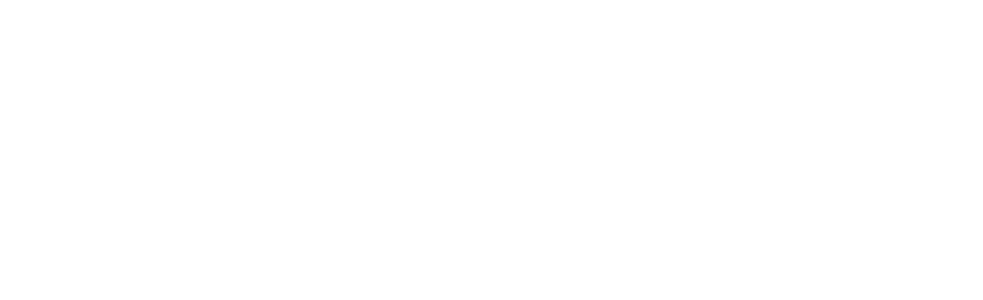
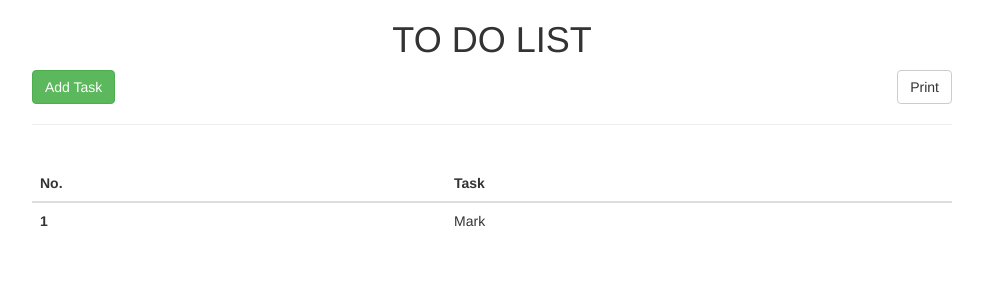
Before and after one commit to slavasit/todolist, a PHP site: page / in a window 1280 px wide. Before the commit the part shown is empty. Shown: the top 300 px of the page, without its empty margins (148-1131 px from the left). Run offline with PHP 8.4, Linux system fonts and the light colour scheme; some libraries are stand-ins or nearby versions.

Commit message:
Design Table

```diff
--- a/index.php
+++ b/index.php
@@ -1,7 +1,48 @@
-<?php
-/**
- * Created by PhpStorm.
- * User: slavas
- * Date: 5/10/2017
- * Time: 12:39 PM
- */
+<!doctype html>
+<html lang="en">
+<head>
+    <meta charset="UTF-8">
+    <meta name="viewport"
+          content="width=device-width, user-scalable=no, initial-scale=1.0, maximum-scale=1.0, minimum-scale=1.0">
+    <meta http-equiv="X-UA-Compatible" content="ie=edge">
+    <script src="https://maxcdn.bootstrapcdn.com/bootstrap/3.3.7/js/bootstrap.min.js" integrity="sha384-Tc5IQib027qvyjSMfHjOMaLkfuWVxZxUPnCJA7l2mCWNIpG9mGCD8wGNIcPD7Txa" crossorigin="anonymous"></script>
+    <link href="https://maxcdn.bootstrapcdn.com/bootstrap/3.3.7/css/bootstrap.min.css" rel="stylesheet" integrity="sha384-BVYiiSIFeK1dGmJRAkycuHAHRg32OmUcww7on3RYdg4Va+PmSTsz/K68vbdEjh4u" crossorigin="anonymous">
+    <title>Document</title>
+    <script
+        src="https://code.jquery.com/jquery-3.2.1.min.js"
+        integrity="sha256-hwg4gsxgFZhOsEEamdOYGBf13FyQuiTwlAQgxVSNgt4="
+        crossorigin="anonymous">
+
+    </script>
+
+</head>
+<body>
+<div class="container">
+    <div class="row">
+        <div class="col-md-12">
+            <h1 style="text-align: center; text-transform: uppercase">To Do List</h1>
+            <div class="col-md-10 col-md-offset-1">
+                <table class="table">
+                    <button type="button" class="btn btn-success">Add Task</button>
+                    <button type="button" style="float: right" class="btn btn-default">Print</button>
+                    <hr>
+                    <br>
+                    <thead>
+                    <tr>
+                        <th>No.</th>
+                        <th>Task</th>
+                    </tr>
+                    </thead>
+                    <tbody>
+                    <tr>
+                        <th scope="row">1</th>
+                        <td>Mark</td>
+                    </tr>
+                    </tbody>
+                </table>
+            </div>
+        </div>
+    </div>
+</div>
+</body>
+</html>
```
